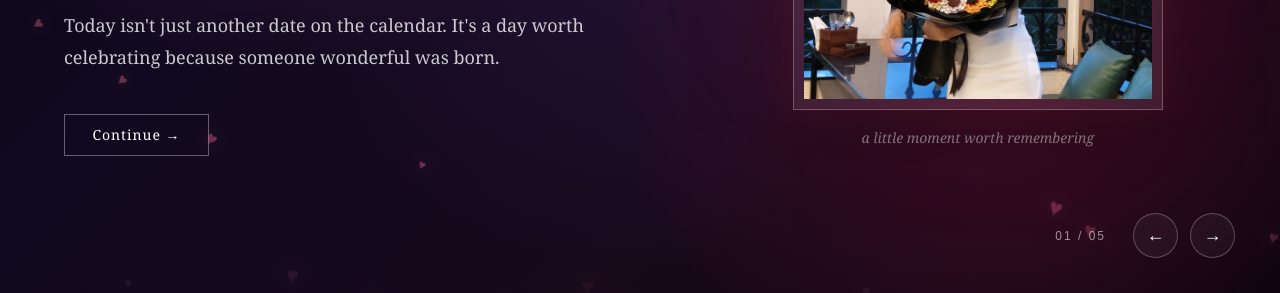
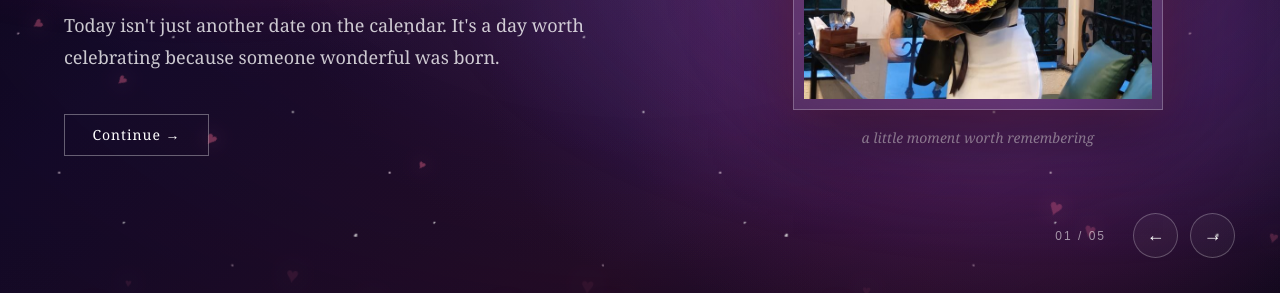
Before and after one commit to shubhsri080/Manya-Birthday-Webpage-With-JS, a plain HTML site: page index.html in a window 1280 px wide. Shown: the part 507-800 px from the top of the page. Drawn offline with Linux system fonts and the light colour scheme.

Commit message:
Enhance galaxy background effects

```diff
--- a/style.css
+++ b/style.css
@@ -19,6 +19,67 @@ body {
     color: white;
 }
 
+/* =====================================
+   ATMOSPHERIC GALAXY LAYERS
+===================================== */
+
+body {
+    position: relative;
+    isolation: isolate;
+    background-color: #07040f;
+    background-image:
+        radial-gradient(ellipse at 15% 18%, rgba(173, 69, 139, 0.22), transparent 38%),
+        radial-gradient(ellipse at 83% 78%, rgba(130, 35, 89, 0.2), transparent 40%),
+        radial-gradient(ellipse at 54% 42%, rgba(67, 54, 133, 0.17), transparent 52%),
+        linear-gradient(135deg, #05030d 0%, #10091f 48%, #18091b 75%, #07030d 100%);
+}
+
+body::before,
+body::after {
+    content: "";
+    position: fixed;
+    inset: -15%;
+    pointer-events: none;
+}
+
+body::before {
+    z-index: 0;
+    opacity: 0.9;
+    background:
+        radial-gradient(1px 1px at 7% 18%, rgba(255,255,255,.95) 99%, transparent),
+        radial-gradient(1px 1px at 19% 73%, rgba(255,225,242,.8) 99%, transparent),
+        radial-gradient(1.5px 1.5px at 31% 42%, rgba(255,255,255,.85) 99%, transparent),
+        radial-gradient(1px 1px at 43% 87%, rgba(255,255,255,.72) 99%, transparent),
+        radial-gradient(1px 1px at 58% 16%, rgba(255,220,242,.8) 99%, transparent),
+        radial-gradient(1.5px 1.5px at 69% 57%, rgba(255,255,255,.88) 99%, transparent),
+        radial-gradient(1px 1px at 81% 31%, rgba(255,235,248,.75) 99%, transparent),
+        radial-gradient(1px 1px at 93% 82%, rgba(255,255,255,.9) 99%, transparent),
+        radial-gradient(ellipse at 25% 35%, rgba(244, 64, 164, .22), transparent 34%),
+        radial-gradient(ellipse at 76% 58%, rgba(111, 99, 230, .22), transparent 36%);
+    background-size: 310px 270px, 370px 330px, 430px 360px, 350px 400px,
+        390px 310px, 450px 390px, 330px 350px, 410px 370px, 100% 100%, 100% 100%;
+    animation: galaxyDrift 34s ease-in-out infinite alternate;
+}
+
+body::after {
+    z-index: 0;
+    background: radial-gradient(ellipse at center, transparent 30%, rgba(2, 1, 8, .24) 100%);
+}
+
+#website {
+    z-index: 1;
+    isolation: isolate;
+}
+
+@keyframes galaxyDrift {
+    from { transform: translate3d(-1%, -1%, 0) scale(1); }
+    to { transform: translate3d(1%, 1%, 0) scale(1.035); }
+}
+
+@media (prefers-reduced-motion: reduce) {
+    body::before { animation: none; }
+}
+
 
 /* =====================================
    GALAXY BACKGROUND
@@ -27,6 +88,9 @@ body {
 body {
 
     background:
+        radial-gradient(ellipse at 12% 22%, rgba(233, 76, 159, 0.34), transparent 34%),
+        radial-gradient(ellipse at 82% 74%, rgba(116, 72, 220, 0.3), transparent 38%),
+        radial-gradient(ellipse at 54% 44%, rgba(238, 115, 184, 0.12), transparent 50%),
         radial-gradient(
             circle at 20% 20%,
             rgba(123, 52, 110, 0.45),
@@ -47,10 +111,10 @@ body {
 
         linear-gradient(
             135deg,
-            #05030d,
-            #10091f,
-            #18091b,
-            #07030d
+            #080414,
+            #160b2c,
+            #260d28,
+            #090512
         );
 
 }
```
